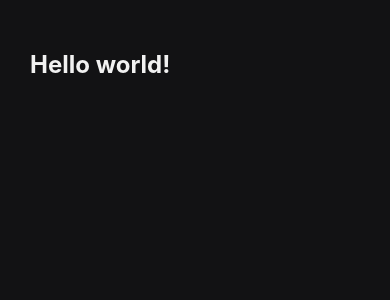
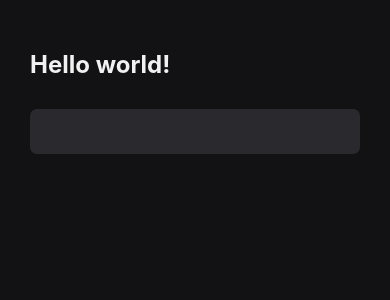
Before and after one commit to CaioLucasNS/mytasks, a React Native app: screen / in a window 390 px wide. Shown: the top 300 px of the page. Built offline with nearby package versions, Linux system fonts and the light colour scheme.

Commit message:
feat: add TextInput

```diff
--- a/src/pages/Home/index.tsx
+++ b/src/pages/Home/index.tsx
@@ -1,11 +1,19 @@
 import React from 'react';
-import {View, Text, StyleSheet, SafeAreaView} from 'react-native';
+import {
+  View,
+  Text,
+  StyleSheet,
+  SafeAreaView,
+  TextInput,
+  Platform,
+} from 'react-native';
 
 export function Home() {
   return (
     <SafeAreaView style={styles.safeArea}>
       <View style={styles.container}>
         <Text style={styles.title}>Hello world!</Text>
+        <TextInput style={styles.input} />
       </View>
     </SafeAreaView>
   );
@@ -27,4 +35,12 @@
     fontSize: 24,
     fontWeight: 'bold',
   },
+  input: {
+    backgroundColor: '#29292e',
+    color: '#f1f1f1',
+    fontSize: 18,
+    padding: Platform.OS === 'ios' ? 15 : 12,
+    marginTop: 30,
+    borderRadius: 7,
+  },
 });
```
